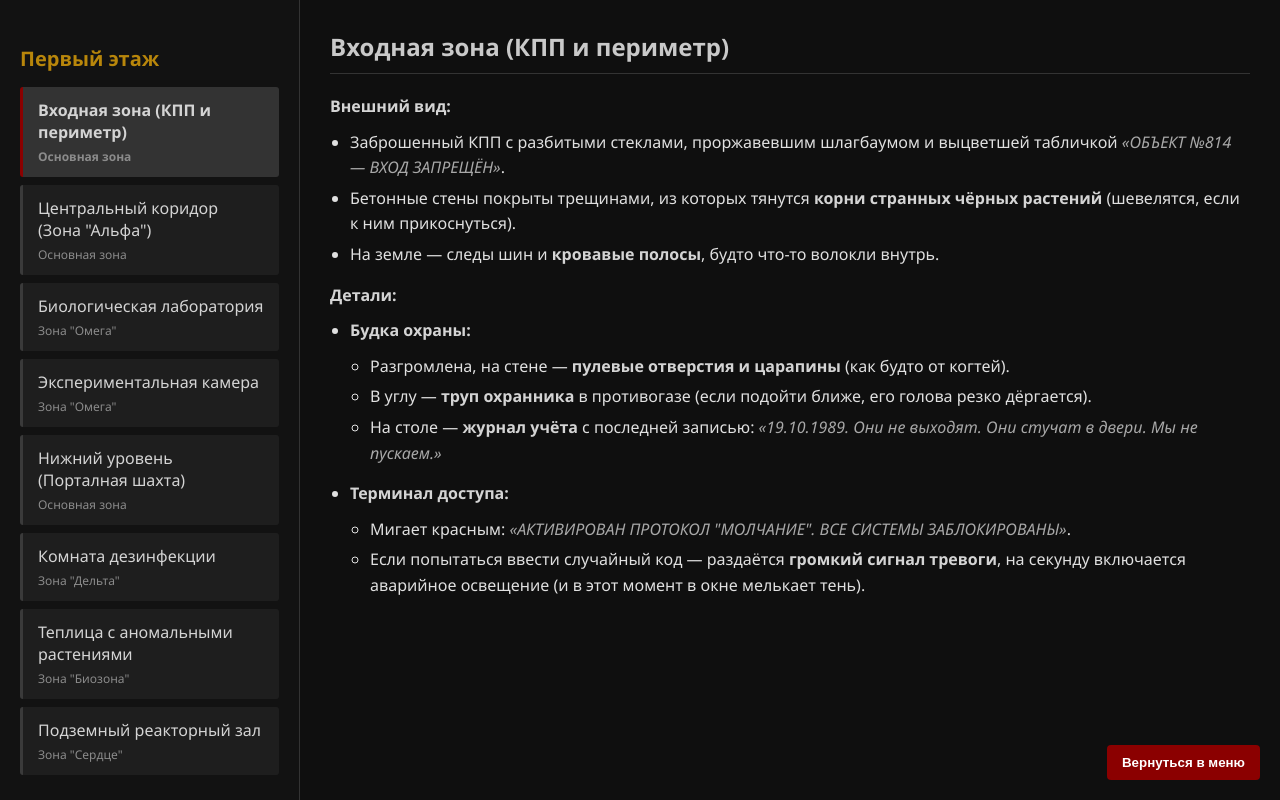
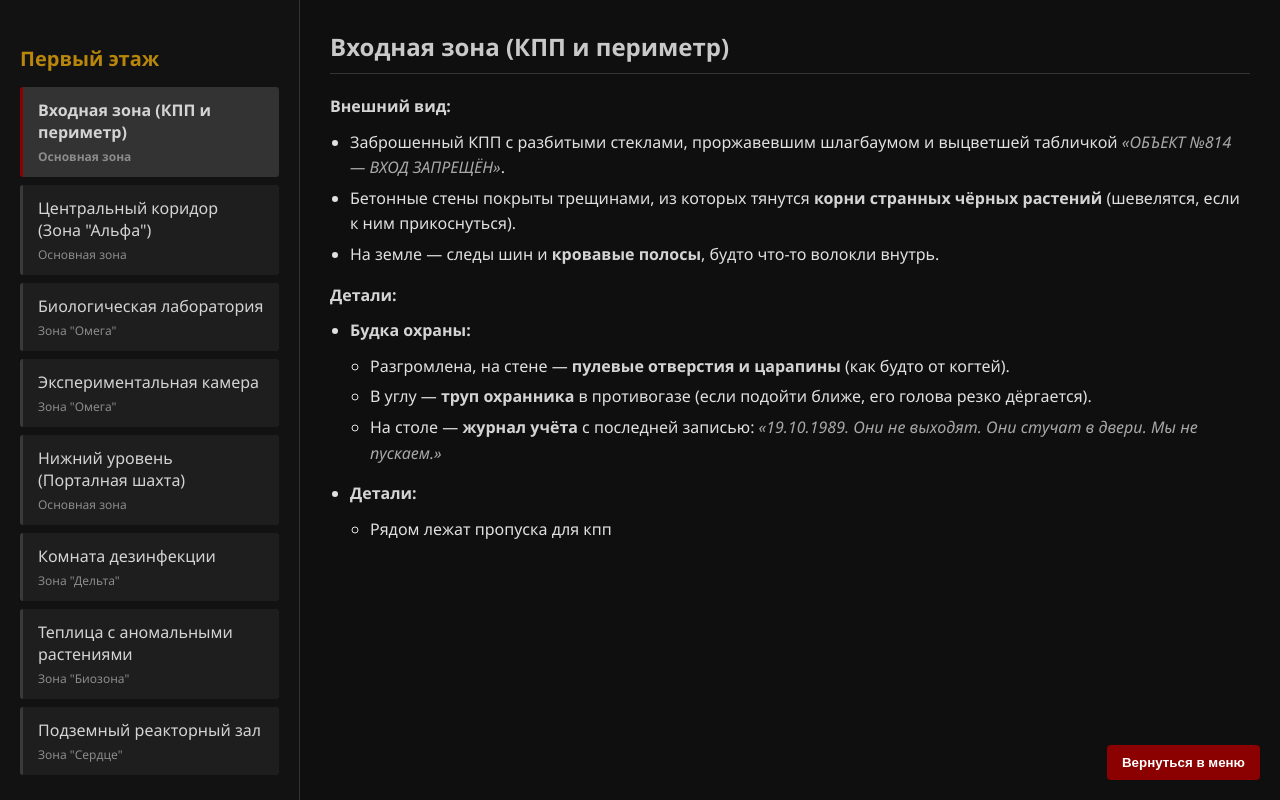
Before and after one commit to slaimmials/theExplorers, a plain HTML site: page Помещения.html in a window 1280 px wide. Drawn offline with Linux system fonts and the light colour scheme.

Commit message:
Update Помещения.html

```diff
--- a/Помещения.html
+++ b/Помещения.html
@@ -242,10 +242,9 @@
                         </ul>
                     </li>
                     <li>
-                        <p><strong>Терминал доступа:</strong></p>
+                        <p><strong>Детали:</strong></p>
                         <ul>
-                            <li>Мигает красным: <em>«АКТИВИРОВАН ПРОТОКОЛ "МОЛЧАНИЕ". ВСЕ СИСТЕМЫ ЗАБЛОКИРОВАНЫ»</em>.</li>
-                            <li>Если попытаться ввести случайный код — раздаётся <strong>громкий сигнал тревоги</strong>, на секунду включается аварийное освещение (и в этот момент в окне мелькает тень).</li>
+                            <li>Рядом лежат пропуска для кпп</li>
                         </ul>
                     </li>
                 </ul>
```
